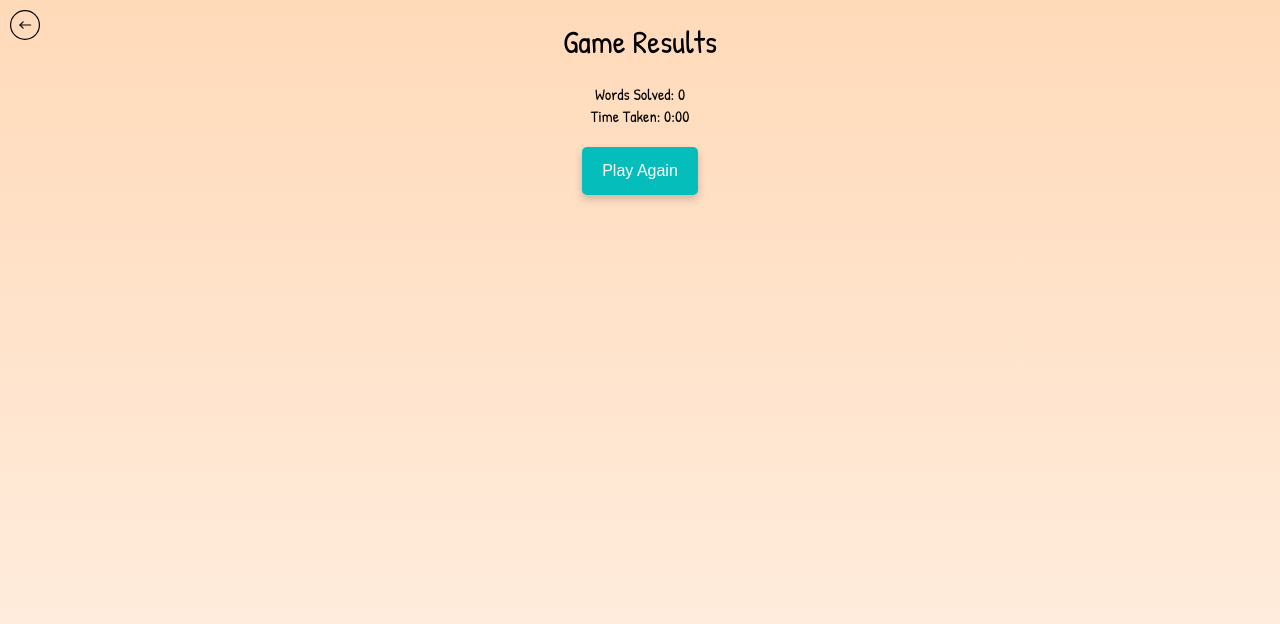
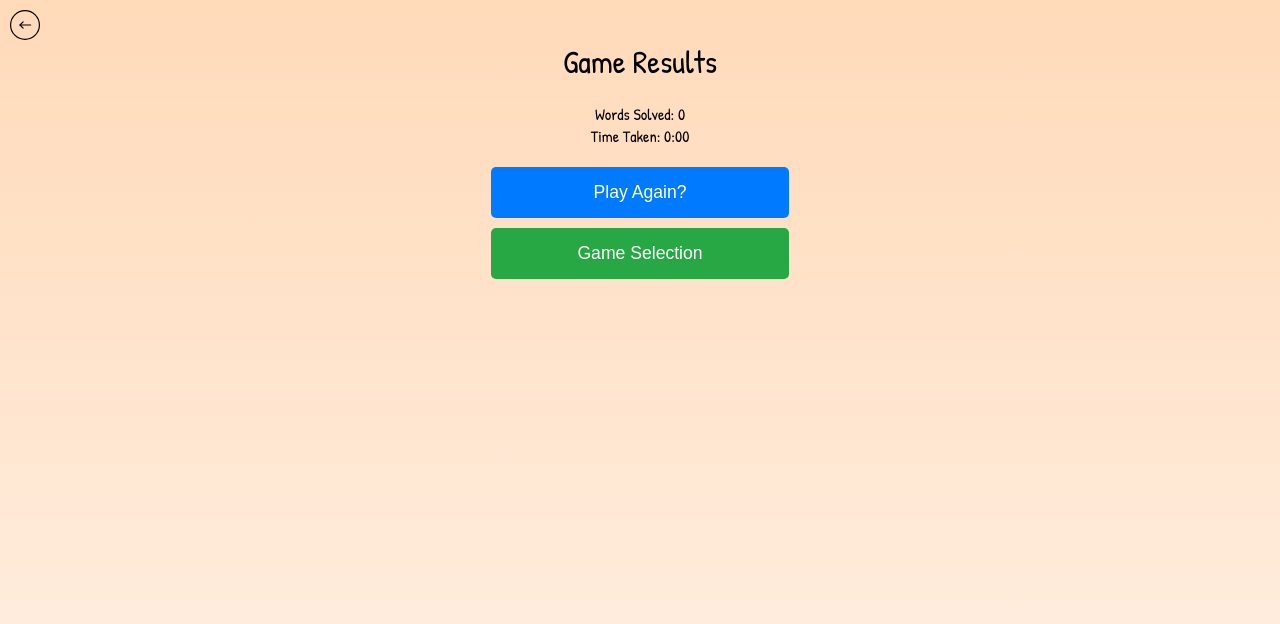
Before and after one commit to joseph-johnson27001/game-world, a Vue app: page /word-scramble/results in a window 1280 px wide. Shown: the top 624 px of the page. Built offline with nearby package versions, Linux system fonts and the light colour scheme.

Commit message:
Results page styles

```diff
--- a/src/views/WordScramble/WordScrambleResults.vue
+++ b/src/views/WordScramble/WordScrambleResults.vue
@@ -5,7 +5,10 @@
     </div>
     <p>Words Solved: {{ score }}</p>
     <p>Time Taken: {{ formattedTime }}</p>
-    <button @click="playAgain" class="play-again-button">Play Again</button>
+    <button @click="playAgain" class="play-again-button">Play Again?</button>
+    <button @click="homeScreen" class="game-selection-button">
+      Game Selection
+    </button>
   </div>
 </template>
 
@@ -30,6 +33,9 @@ export default {
     playAgain() {
       this.$router.push({ name: "WordScrambleCategories" });
     },
+    homeScreen() {
+      this.$router.push({ name: "GameSelection" });
+    },
   },
 };
 </script>
@@ -39,18 +45,35 @@ export default {
   text-align: center;
   max-width: 600px;
   margin: 0 auto;
-  padding: 0 10px;
+  padding: 20px;
 }
 
-.play-again-button {
+button {
   margin-top: 20px;
-  box-shadow: 0 4px 8px rgba(0, 0, 0, 0.2);
   padding: 15px 20px;
-  font-size: 1em;
-  background-color: #05bdba;
   color: white;
   border: none;
   border-radius: 5px;
   cursor: pointer;
+  transition: background-color 0.1s ease;
+  width: 100%;
+  font-size: 1.1em;
+}
+
+.play-again-button {
+  background-color: #007bff;
+}
+
+.play-again-button:hover {
+  background-color: #0056b3;
+}
+
+.game-selection-button {
+  margin-top: 10px;
+  background-color: #28a745;
+}
+
+.game-selection-button:hover {
+  background-color: #218838;
 }
 </style>
```
